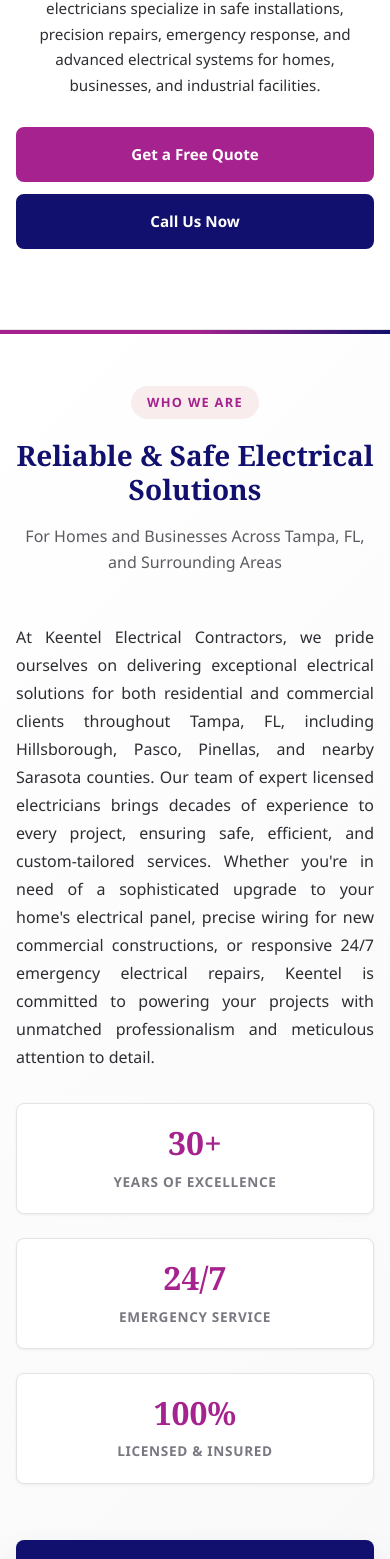
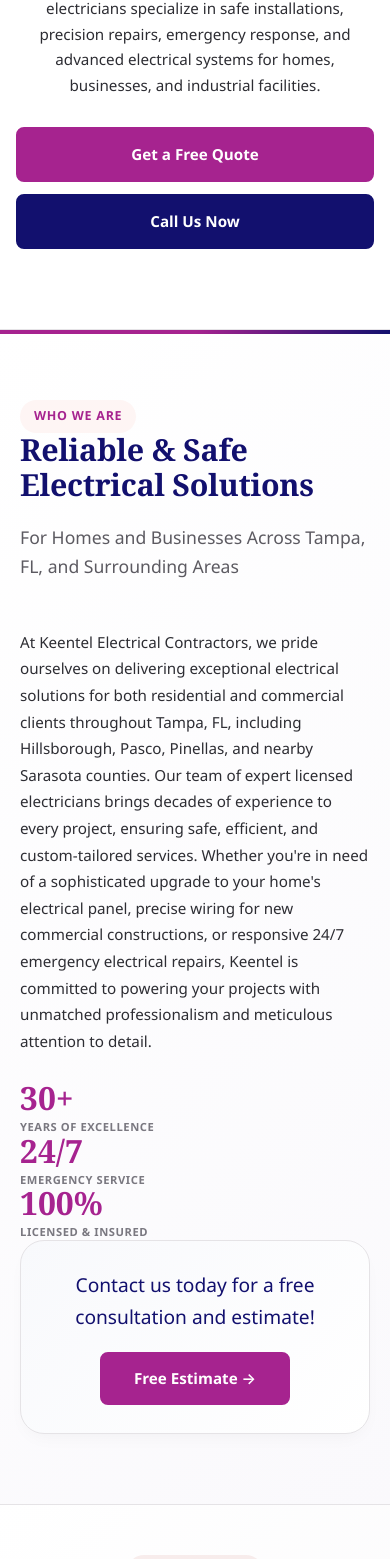
Before and after one commit to im-Shoaib/keentelelectricalcontractors, a Next.js app: page / in a window 390 px wide. Shown: the part 431-1990 px from the top of the page. Built offline with nearby package versions, Linux system fonts and the light colour scheme.

Commit message:
Update globals.css

```diff
--- a/src/app/globals.css
+++ b/src/app/globals.css
@@ -560,14 +560,15 @@
 }
 
         /* ========== ABOUT US SECTION (sec2 - premium redesign) ========== */
+/* ========== ABOUT US SECTION (sec2) – PREMIUM EDITORIAL ========== */
 .sec2-about {
     padding: 100px 20px;
-    background: linear-gradient(135deg, var(--color-white) 0%, var(--color-off-white) 100%);
+    background: linear-gradient(135deg, #ffffff 0%, #faf9fc 100%);
     position: relative;
     border-bottom: 1px solid var(--color-border);
 }
 
-/* subtle decorative line */
+/* Decorative top line */
 .sec2-about::before {
     content: '';
     position: absolute;
@@ -579,121 +580,157 @@
 }
 
 .sec2-about__inner {
-    max-width: var(--max-width);
+    max-width: 1100px;
     margin: 0 auto;
-    position: relative;
-    z-index: 1;
-}
-
+}
+
+/* Header with original badge style */
 .sec2-about__header {
-    text-align: center;
     margin-bottom: 48px;
 }
 
 .sec2-about__badge {
     display: inline-block;
-    font-size: 0.8rem;
+    font-size: 0.78rem;
     font-weight: 600;
     text-transform: uppercase;
-    letter-spacing: 0.1em;
+    letter-spacing: 0.06em;
     color: var(--color-red);
-    background: rgba(174, 43, 34, 0.08);
-    padding: 6px 16px;
-    border-radius: 40px;
-    margin-bottom: 20px;
+    background-color: #fef5f4;
+    padding: 6px 14px;
+    border-radius: 20px;
+}
+
+.sec2-about__main {
+    display: flex;
+    justify-content: space-between;
+    align-items: flex-end;
+    flex-wrap: wrap;
+    gap: 40px;
+    margin-bottom: 60px;
+    padding-bottom: 40px;
+    border-bottom: 1px solid rgba(0, 0, 0, 0.05);
+}
+
+.sec2-about__headline {
+    flex: 2;
 }
 
 .sec2-about__title {
     font-family: var(--font-heading);
-    font-size: 2.6rem;
+    font-size: 3.2rem;
     font-weight: 700;
     color: var(--color-navy);
-    line-height: 1.2;
-    margin-bottom: 16px;
+    line-height: 1.15;
+    margin-bottom: 20px;
+    letter-spacing: -0.01em;
 }
 
 .sec2-about__subtitle {
-    font-size: 1.2rem;
+    font-size: 1.1rem;
     color: var(--color-text-light);
-    max-width: 700px;
-    margin: 0 auto;
-    font-weight: 500;
-}
-
-.sec2-about__grid {
-    display: grid;
-    grid-template-columns: 1fr 0.7fr;
-    gap: 48px;
-    margin-bottom: 56px;
-    align-items: start;
-}
-
-.sec2-about__desc {
-    font-size: 1rem;
-    color: var(--color-text);
-    text-align: justify;
-    line-height: 1.75;
-    margin: 0;
-}
-
-.sec2-about__stats {
+    font-weight: 400;
+    max-width: 500px;
+}
+
+.sec2-about__stats-strip {
+    flex: 1;
     display: flex;
-    flex-direction: row;
-    justify-content: center;
-    gap: 24px;
-    flex-wrap: wrap;
-}
-
-.sec2-about__stat-card {
-    background: var(--color-white);
-    padding: 20px 24px;
-    border-radius: var(--radius-md);
-    box-shadow: var(--shadow-sm);
-    border: 1px solid var(--color-border);
-    transition: all 0.25s ease;
+    align-items: center;
+    justify-content: flex-end;
+    gap: 28px;
+    background: rgba(18, 16, 110, 0.03);
+    padding: 20px 32px;
+    border-radius: 80px;
+    backdrop-filter: blur(2px);
+    border: 1px solid rgba(0, 0, 0, 0.03);
+}
+
+.sec2-about__stat {
     text-align: center;
 }
 
-.sec2-about__stat-card:hover {
-    transform: translateY(-3px);
-    box-shadow: var(--shadow-md);
-    border-color: var(--color-red);
-}
-
 .sec2-about__stat-number {
+    display: block;
     font-family: var(--font-heading);
     font-size: 2rem;
     font-weight: 800;
     color: var(--color-red);
-    line-height: 1.2;
-    margin-bottom: 8px;
+    line-height: 1;
+    margin-bottom: 6px;
 }
 
 .sec2-about__stat-label {
-    font-size: 0.85rem;
+    font-size: 0.7rem;
     font-weight: 600;
     text-transform: uppercase;
     letter-spacing: 0.05em;
     color: var(--color-text-muted);
+    line-height: 1.3;
+    white-space: nowrap;
+}
+
+.sec2-about__stat-divider {
+    width: 1px;
+    height: 40px;
+    background: rgba(0, 0, 0, 0.1);
+}
+
+.sec2-about__description {
+    position: relative;
+    margin-bottom: 60px;
+    padding-left: 70px;
+}
+
+.sec2-about__quote-icon {
+    position: absolute;
+    left: 0;
+    top: 0;
+    color: var(--color-red);
+    opacity: 0.25;
+}
+
+.sec2-about__desc {
+    font-size: 1.05rem;
+    color: var(--color-text);
+    line-height: 1.75;
+    margin-bottom: 28px;
+    text-align: justify;
+}
+
+.sec2-about__signature {
+    display: flex;
+    align-items: center;
+    gap: 20px;
+}
+
+.sec2-about__signature-line {
+    width: 60px;
+    height: 2px;
+    background: var(--color-red);
+}
+
+.sec2-about__signature span {
+    font-size: 0.8rem;
+    font-weight: 600;
+    letter-spacing: 0.1em;
+    color: var(--color-navy);
+    text-transform: uppercase;
 }
 
 .sec2-about__contact {
-    background: var(--color-navy);
-    border-radius: var(--radius-md);
-    padding: 32px 40px;
     text-align: center;
-    box-shadow: 0 12px 30px rgba(0, 0, 0, 0.08);
-}
-
-.sec2-about__contact-inner {
-    max-width: 600px;
-    margin: 0 auto;
+    background: linear-gradient(135deg, #f8f9fc 0%, #ffffff 100%);
+    padding: 44px 32px;
+    border-radius: 24px;
+    border: 1px solid var(--color-border);
+    box-shadow: 0 8px 20px -8px rgba(0, 0, 0, 0.05);
 }
 
 .sec2-about__contact-text {
     font-size: 1.2rem;
     font-weight: 500;
-    color: var(--color-white);
+    color: var(--color-navy);
     margin-bottom: 20px;
 }
 
@@ -704,12 +741,13 @@
     align-items: center;
     gap: 8px;
     transition: all 0.2s;
+    padding: 12px 32px;
 }
 
 .sec2-about__btn:hover {
     background-color: #921f18;
     gap: 12px;
-    padding-right: 32px;
+    padding-right: 38px;
 }
 
 /* Responsive */
@@ -717,42 +755,51 @@
     .sec2-about {
         padding: 70px 20px;
     }
-    .sec2-about__grid {
-        grid-template-columns: 1fr;
-        gap: 32px;
-    }
-    .sec2-about__stats {
-        flex-direction: row;
+    .sec2-about__main {
+        flex-direction: column;
+        align-items: flex-start;
+    }
+    .sec2-about__stats-strip {
+        justify-content: center;
+        width: 100%;
+    }
+    .sec2-about__title {
+        font-size: 2.4rem;
+    }
+    .sec2-about__description {
+        padding-left: 50px;
+    }
+}
+
+@media (max-width: 600px) {
+    .sec2-about__title {
+        font-size: 1.9rem;
+    }
+    .sec2-about__stats-strip {
         flex-wrap: wrap;
-        justify-content: center;
-    }
-    .sec2-about__stat-card {
-        flex: 1;
-        min-width: 140px;
-    }
-    .sec2-about__title {
-        font-size: 2rem;
-    }
-    .sec2-about__subtitle {
-        font-size: 1rem;
-    }
-}
-
-@media (max-width: 600px) {
-    .sec2-about {
-        padding: 56px 16px;
-    }
-    .sec2-about__title {
-        font-size: 1.75rem;
-    }
-    .sec2-about__stats {
-        flex-direction: column;
+        gap: 20px;
+        border-radius: 40px;
+        padding: 16px 24px;
+    }
+    .sec2-about__stat-divider {
+        display: none;
+    }
+    .sec2-about__stat-label {
+        white-space: normal;
+    }
+    .sec2-about__description {
+        padding-left: 40px;
+    }
+    .sec2-about__quote-icon {
+        width: 28px;
+        height: 28px;
+    }
+    .sec2-about__desc {
+        font-size: 0.95rem;
+        text-align: left;
     }
     .sec2-about__contact {
-        padding: 24px 20px;
-    }
-    .sec2-about__contact-text {
-        font-size: 1rem;
+        padding: 28px 20px;
     }
 }
 
@@ -1476,45 +1523,58 @@
 }
 
 /* ========== RELIABILITY & TRUST SECTION (sec7) ========== */
+
 .sec7-trust {
-    padding: 80px 20px;
-    background: linear-gradient(135deg, var(--color-off-white) 0%, var(--color-white) 100%);
+    position: relative;
+    padding: 100px 20px;
+    background-image: url('assets/sec7.jpg'); /* Replace with your image */
+    background-size: cover;
+    background-position: center;
+    background-attachment: fixed; /* optional parallax effect */
     border-bottom: 1px solid var(--color-border);
-    position: relative;
-}
-
-/* subtle decorative top line */
-.sec7-trust::before {
-    content: '';
+}
+
+.sec7-trust__overlay {
     position: absolute;
     top: 0;
     left: 0;
-    right: 0;
-    height: 4px;
-    background: linear-gradient(90deg, var(--color-red), var(--color-magenta), var(--color-navy));
+    width: 100%;
+    height: 100%;
+    background: linear-gradient(135deg, rgba(18, 16, 110, 0.85) 0%, rgba(0, 0, 0, 0.75) 100%);
+    z-index: 1;
 }
 
 .sec7-trust__inner {
+    position: relative;
+    z-index: 2;
     max-width: var(--max-width);
     margin: 0 auto;
 }
 
-.sec7-trust__content {
-    width: 100%;
-    margin: 0 auto;
-    text-align: center;
+.sec7-trust__card {
+    background: rgba(255, 255, 255, 0.95);
+    backdrop-filter: blur(8px);
+    border-radius: 24px;
+    padding: 48px 56px;
+    box-shadow: 0 30px 50px -15px rgba(0, 0, 0, 0.3);
+    border: 1px solid rgba(255, 255, 255, 0.2);
+    transition: transform 0.3s ease;
+}
+
+.sec7-trust__card:hover {
+    transform: translateY(-4px);
 }
 
 .sec7-trust__badge {
     display: inline-block;
-    font-size: 0.8rem;
+    font-size: 0.78rem;
     font-weight: 600;
     text-transform: uppercase;
-    letter-spacing: 0.1em;
+    letter-spacing: 0.06em;
     color: var(--color-red);
-    background: rgba(174, 43, 34, 0.08);
-    padding: 6px 16px;
-    border-radius: 40px;
+    background-color: #fef5f4;
+    padding: 6px 14px;
+    border-radius: 20px;
     margin-bottom: 20px;
 }
 
@@ -1528,11 +1588,10 @@
 }
 
 .sec7-trust__text p {
-    font-size: 1rem;
+    font-size: 0.95rem;
     color: var(--color-text);
     line-height: 1.7;
     margin-bottom: 20px;
-    text-align: justify;
 }
 
 .sec7-trust__text p:last-child {
@@ -1540,7 +1599,8 @@
 }
 
 .sec7-trust__cta {
-    margin-top: 40px;
+    margin-top: 36px;
+    text-align: left;
 }
 
 .sec7-trust__btn {
@@ -1548,33 +1608,40 @@
     align-items: center;
     gap: 8px;
     transition: all 0.2s ease;
+    padding: 12px 28px;
 }
 
 .sec7-trust__btn:hover {
     gap: 12px;
-    padding-right: 32px;
-}
-
-/* responsive */
-@media (max-width: 768px) {
+    padding-right: 34px;
+}
+
+/* Responsive */
+@media (max-width: 900px) {
     .sec7-trust {
-        padding: 56px 16px;
+        padding: 70px 20px;
+        background-attachment: scroll;
+    }
+    .sec7-trust__card {
+        padding: 36px 32px;
     }
     .sec7-trust__title {
-        font-size: 1.8rem;
+        font-size: 1.9rem;
+    }
+}
+
+@media (max-width: 600px) {
+    .sec7-trust {
+        padding: 50px 16px;
+    }
+    .sec7-trust__card {
+        padding: 28px 20px;
+    }
+    .sec7-trust__title {
+        font-size: 1.6rem;
     }
     .sec7-trust__text p {
-        font-size: 0.95rem;
-        text-align: justify;
-    }
-}
-
-@media (max-width: 480px) {
-    .sec7-trust__title {
-        font-size: 1.5rem;
-    }
-    .sec7-trust__text p {
-        font-size: 0.7rem;
+        font-size: 0.9rem;
     }
 }
 
```
